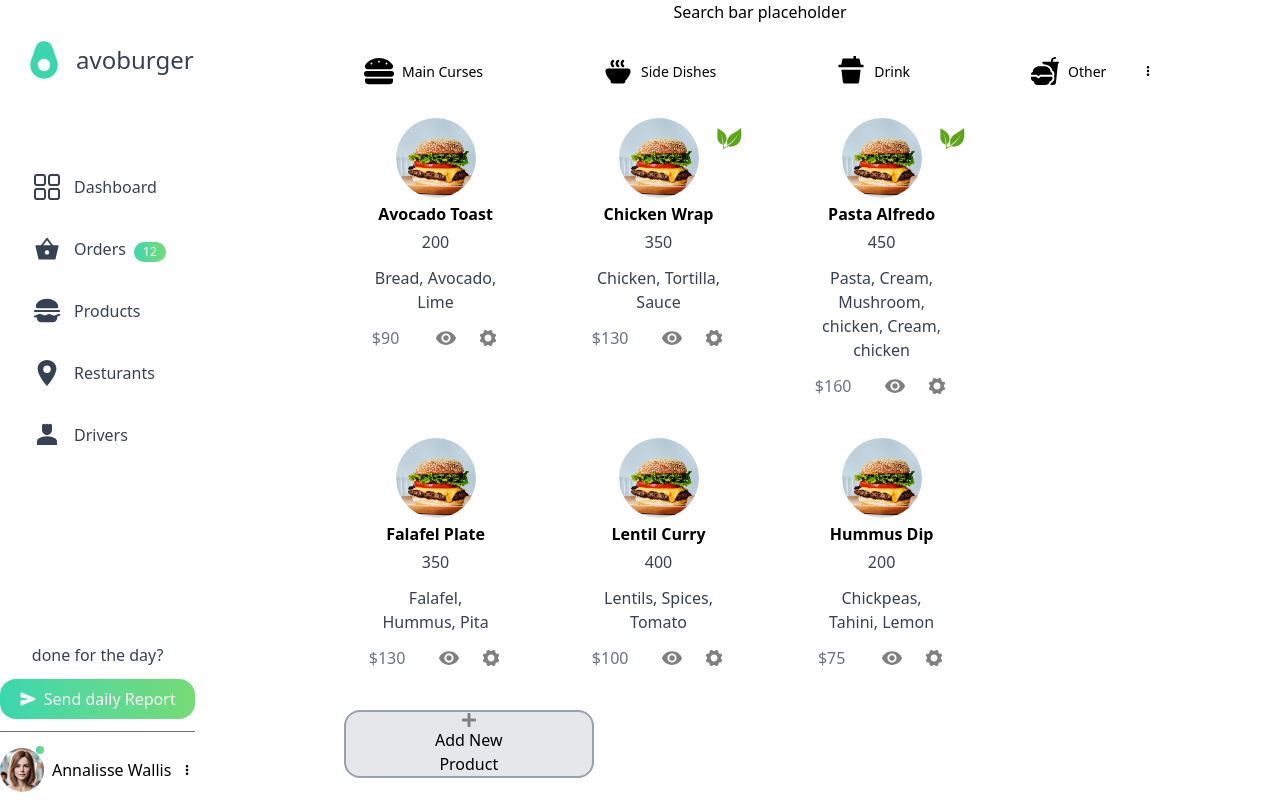
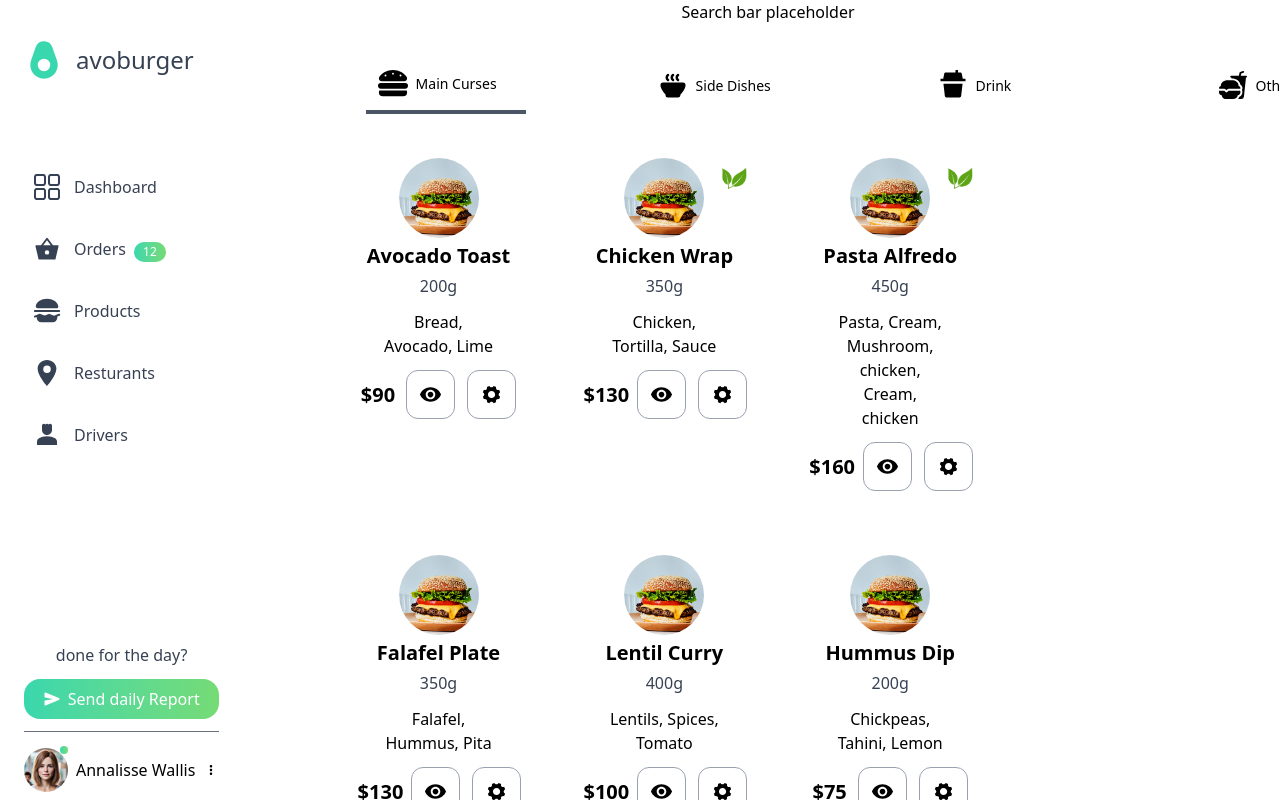
Before and after one commit to m-ghiasi/resturant-order-pannel, a React (Vite) app: page /products in a window 1280 px wide. Built offline with nearby package versions, Linux system fonts and the light colour scheme.

Commit message:
details ui

```diff
--- a/src/components/AddProduct/index.tsx
+++ b/src/components/AddProduct/index.tsx
@@ -7,7 +7,7 @@ type PropType={
 export default function Addproduct(prop:PropType) {
   const {onClick}=prop
   return (
-    <div className="  flex bg-gray-200 rounded-2xl w-[30%] border-2 border-gray-400  justify-center items-center">
+    <div className="  flex bg-gray-200 rounded-2xl w-[22%] justify-center flex-col items-center gap-1 p-3">
       <div>
         <Button onClick={onClick} className="w-30 flex flex-col items-center justify-center">
           <FaPlus color="gray"/>
--- a/src/components/Card/index.tsx
+++ b/src/components/Card/index.tsx
@@ -1,6 +1,7 @@
 import { MdVisibility } from "react-icons/md";
 import { IoIosSettings } from "react-icons/io";
 import vegan from "../../../src/assets/vegan.png";
+import Button from "../Button";
 
 type CardProps = {
   id: number;
@@ -19,26 +20,26 @@ export default function Card(props: CardProps) {
     props;
 
   return (
-    <div className="bg-white rounded-2xl w-[22%] flex flex-col items-center gap-1 ">
+    <div className="bg-white rounded-2xl w-[22%] flex flex-col items-center gap-1 p-3">
       <div className="relative">
         <img src={image} alt={name} className="w-20 rounded-full" />
         {!isVegan ? <img className="w-10 absolute top-0 right-[-50px]" src={vegan} alt="" /> : null}
       </div>
-      <h3 className="font-bold">{name}</h3>
-      <span className="text-gray-700">{weight}</span>
-      <span className="font-medium text-gray-700 py-2 w-[70%] text-center ">
+      <h3 className="font-bold text-xl">{name}</h3>
+      <span className="text-gray-700">{weight}<span>g</span> </span>
+      <span className="font-medium py-2 w-[70%] text-center ">
         {ingredients.join(", ")}
       </span>
-      <div className="w-full  flex gap-2 justify-evenly">
-        <span className="text-gray-500">${price}</span>
+      <div className="w-full  flex gap-2 justify-evenly items-center">
+        <span className="font-bold text-xl">${price}</span>
 
-        <div className="flex gap-5">
-          <button onClick={onView}>
-            <MdVisibility color="gray" size={22} />
-          </button>
-          <button onClick={onEdit}>
-            <IoIosSettings color="gray" size={22} />
-          </button>
+        <div className="flex gap-3">
+          <Button onClick={onView} className="p-3 rounded-xl border border-gray-400 ">
+            <MdVisibility  size={23} />
+          </Button>
+          <Button onClick={onEdit} className="p-3 rounded-xl border border-gray-400  ">
+            <IoIosSettings  size={23} />
+          </Button>
         </div>
       </div>
     </div>
--- a/src/components/MenuAside/index.tsx
+++ b/src/components/MenuAside/index.tsx
@@ -66,7 +66,7 @@ export default function Menu() {
         {menueItems.map((item, index) => (
           <div
             className={`flex gap-2 p-2 w-full ${
-              activeItem === item.label ? "bg-[#ddeee2]" : ""
+              activeItem === item.label ? "bg-[#ddeee2]  border-r-4 border-[#39d7ad]" : ""
             }`}
             key={index}
             onClick={()=>setActiveItem(item.label)}
@@ -87,7 +87,7 @@ export default function Menu() {
         ))}
       </div>
 
-      <div className="absolute bottom-2 items-center flex flex-col ">
+      <div className="absolute bottom-2 items-center flex flex-col pl-6 ">
         <p className="text-gray-700 mb-3">done for the day?</p>
 
         <Button
--- a/src/components/TabFilter/index.tsx
+++ b/src/components/TabFilter/index.tsx
@@ -1,6 +1,6 @@
 type PropType = {
   className?: string;
-  onClick?: (value: string) => void;
+  categoryMode?: (value: string) => void;
 };
 import { FaHamburger } from "react-icons/fa";
 import { RiDrinksFill } from "react-icons/ri";
@@ -8,41 +8,43 @@ import { TbSoupFilled } from "react-icons/tb";
 import { IoFastFood } from "react-icons/io5";
 import Button from "../Button";
 import { IoMdMore } from "react-icons/io";
+import { useState } from "react";
 
 type FilterType = {
   label: string;
   icon: React.ReactNode;
-  value: string;
+  category: string;
 };
 const filterItem: FilterType[] = [
   {
     label: "Main Curses",
-    value: "food",
+    category: "food",
 
     icon: <FaHamburger className="min-w-[30px] min-h-[30px]" />,
   },
   {
     label: "Side Dishes",
-    value: "starter",
+    category: "starter",
 
     icon: <TbSoupFilled className="min-w-[30px] min-h-[30px]" />,
   },
   {
     label: "Drink",
-    value: "drink",
+    category: "drink",
 
     icon: <RiDrinksFill className="min-w-[30px] min-h-[30px]" />,
   },
   {
     label: "Other",
-    value: "other",
+    category: "other",
 
     icon: <IoFastFood className="min-w-[30px] min-h-[30px]" />,
   },
 ];
 
 export default function TabFilter(props: PropType) {
-  const { className, onClick } = props;
+  const { className, categoryMode } = props;
+  const [isActivTab, setIsActivTab] = useState("food");
 
   return (
     <div
@@ -51,9 +53,14 @@ export default function TabFilter(props: PropType) {
       <div className="flex justify-evenly gap-30">
         {filterItem.map((item, index) => (
           <Button
-            className="flex items-center gap-2"
+            className={`w-40 p-3 flex items-center gap-2 ${
+              isActivTab === item.category ? "border-b-4 border-gray-600" : ""
+            }`}
             key={index}
-            onClick={() => onClick?.(item.value)}
+            onClick={() => {
+              categoryMode?.(item.category);
+              setIsActivTab(item.category);
+            }}
           >
             <span className="">{item.icon}</span>
             <span className="font-medium text-[14px]">{item.label}</span>
@@ -61,7 +68,7 @@ export default function TabFilter(props: PropType) {
         ))}
       </div>
       <span>
-        <IoMdMore  />
+        <IoMdMore />
       </span>
     </div>
   );
--- a/src/pages/Products/index.tsx
+++ b/src/pages/Products/index.tsx
@@ -39,7 +39,7 @@ export default function Products() {
   return (
     <div className={`flex flex-col gap-3 items-center w-full h-screen relative overflow-hidden ${show ? "bg-gray-300": "bg-white"}`}>
       <div>Search bar placeholder</div>
-      <TabFilter className="" onClick={handleTabClick} />
+      <TabFilter className="" categoryMode={handleTabClick} />
       <Wrapper>
         {products
           .filter((item) => item.category === activeTab)
```
